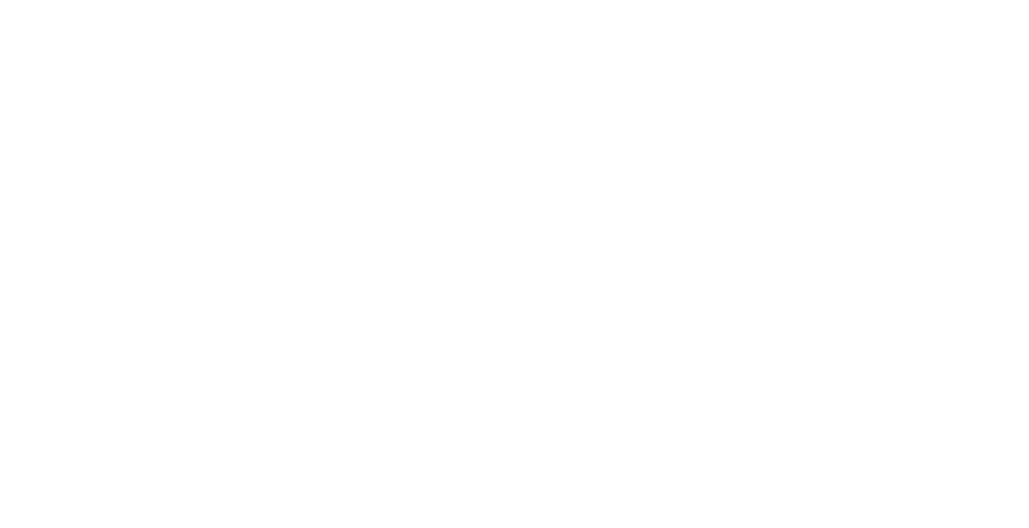
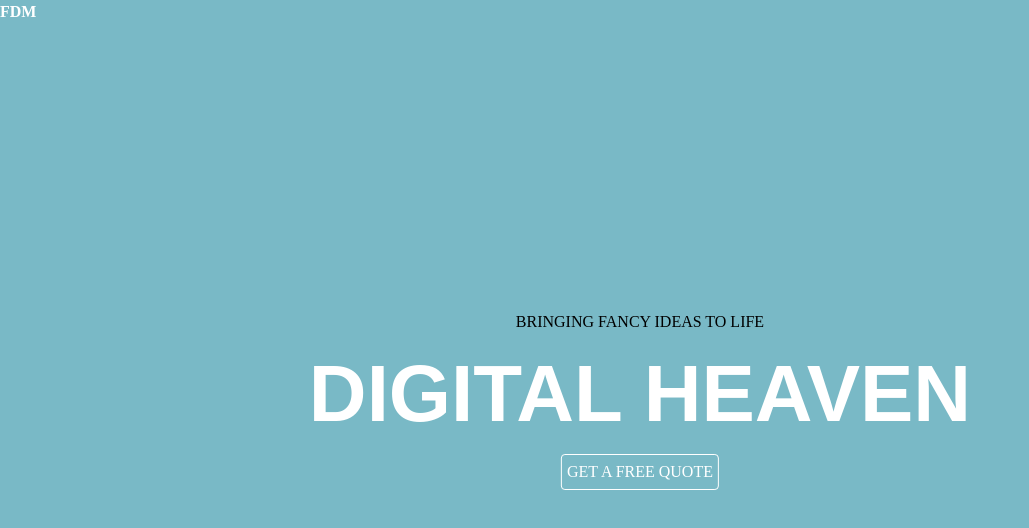
Before and after one commit to btangsp/Brian-Tang-prework, a plain HTML site: page HTML_BasicCSS_Assessment/index.html in a window 1280 px wide. Shown: the whole page, without its empty margins (0-1029 px from the left). Drawn offline with Linux system fonts and the light colour scheme.

Commit message:
adds finished files

```diff
--- a/HTML_BasicCSS_Assessment/index.html
+++ b/HTML_BasicCSS_Assessment/index.html
@@ -11,7 +11,12 @@
 </head>
 
 <body>
-
+  <h3>FDM</h3>
+  <div class="center">
+    <p>BRINGING FANCY IDEAS TO LIFE</p>
+    <h1>DIGITAL HEAVEN</h1>
+    <a href="#" class="button">GET A FREE QUOTE</a>
+  </div>
 </body>
 
 </html>
--- a/HTML_BasicCSS_Assessment/style.css
+++ b/HTML_BasicCSS_Assessment/style.css
@@ -2,4 +2,38 @@ body {
   margin: 0;
   line-height: 1.5;
   text-transform: uppercase;
+  background-color: #79B9C6;
 }
+
+.center {
+  margin: 0;
+  text-align: center;
+  position: absolute;
+  top: 50%;
+  left: 50%;
+  transform: translate(-50%, -50%);
+}
+
+h1 {
+  color: white;
+  font-family: Arial, Helvetica, sans-serif;
+  font-size: 5em;
+  font-weight: 600;
+  white-space: nowrap;
+}
+
+h3 {
+  color: white;
+  font-weight: 600;
+}
+
+.button {
+  border-radius: 4px;
+  border: solid;
+  border-width: thin;
+  padding: 5px;
+  display: inline-block;
+  color: white;
+  border-color: white;
+  text-decoration: none;
+}
```
